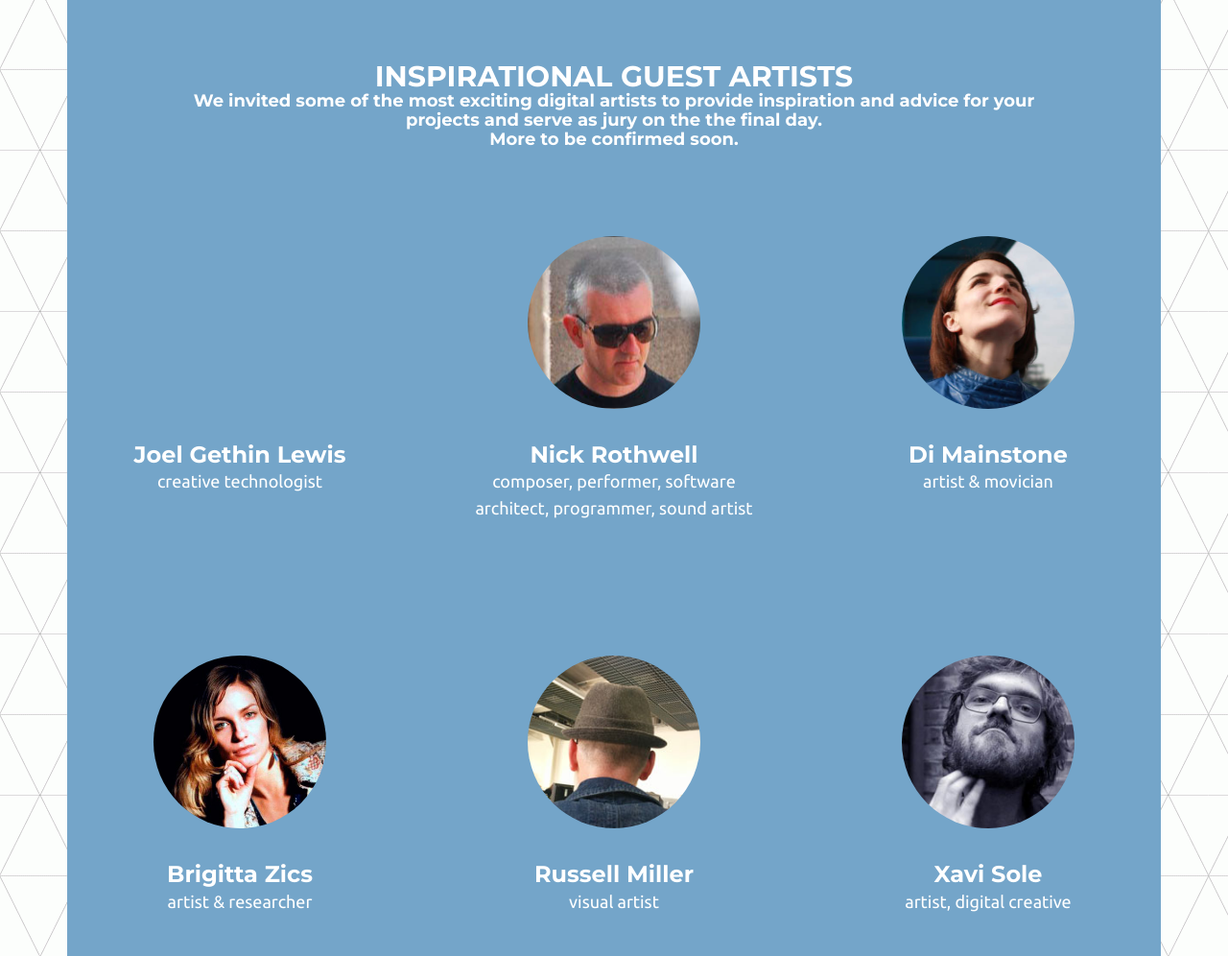
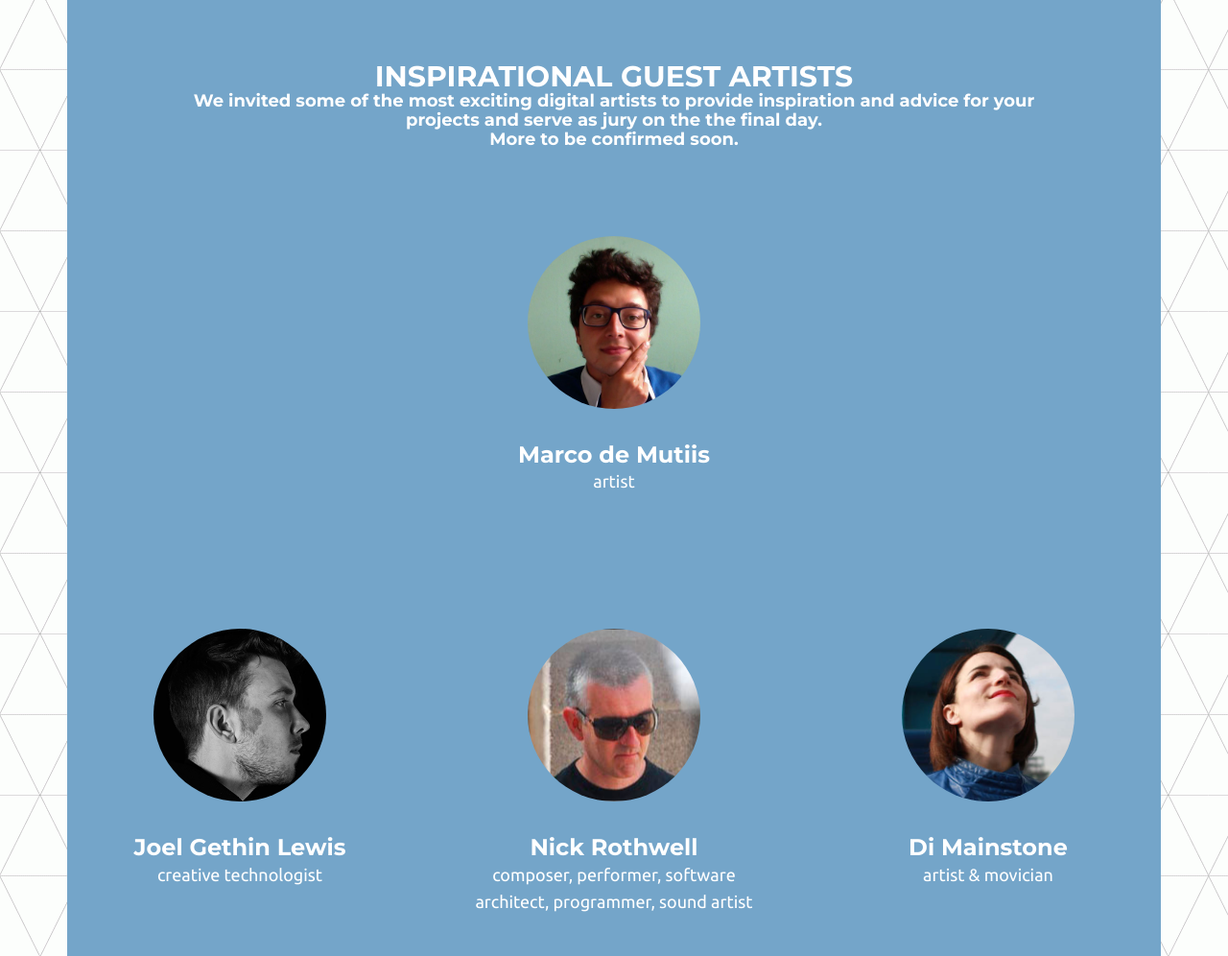
Before and after one commit to tomchambers2/art-hackathon-website, a website: page app/public/index.html in a window 1280 px wide. Shown: the part 1859-2855 px from the top of the page at 96% size. Drawn offline with Linux system fonts and the light colour scheme.

Commit message:
add marco

```diff
--- a/app/public/index.html
+++ b/app/public/index.html
@@ -141,6 +141,15 @@
 									<h2>Inspirational guest artists</h2>
 									<h4>We invited some of the most exciting digital artists to provide inspiration and advice for your projects and serve as jury on the the final day.</h4>
 									<h4>More to be confirmed soon.</h4>
+								</div>
+							</div>
+						</div>
+						<div class="row">
+							<div class="col-md-4 col-md-offset-4 text-center">
+								<div class="profile">
+									<a href="http://www.marcodemutiis.com/bio" target="_blank"><div class="face marco"></div></a>
+									<h3>Marco de Mutiis</h3>
+									<p>artist</p>
 								</div>
 							</div>
 						</div>
--- a/app/src/stylesheets/_profiles.scss
+++ b/app/src/stylesheets/_profiles.scss
@@ -55,3 +55,7 @@
 .brigitta {
 	background-image: url(/images/brigitta-zics-cropped.jpg);
 }
+
+.marco {
+	background-image: url(/images/marco-de-mutiis.jpg);
+}
```
Also changed, not shown: app/public/css/main.css, app/public/images/joel-gethin-lewis.png (added), app/public/images/marco-de-mutiis.jpg (added).
